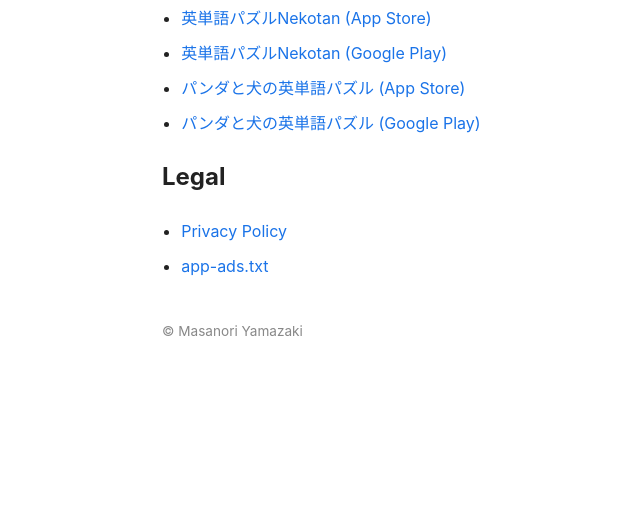
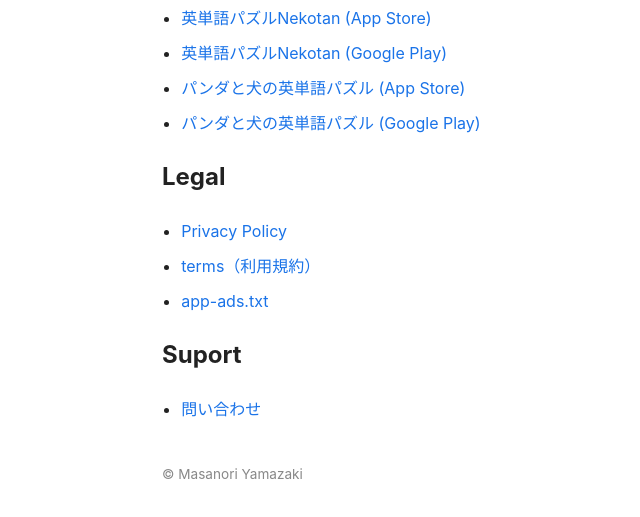
Before and after one commit to yamazaki0305/yamazaki0305.github.io, a plain HTML site: page index.html in a window 1280 px wide. Shown: the part 217-734 px from the top of the page, without its empty margins (158-798 px from the left). Drawn offline with Linux system fonts and the light colour scheme.

Commit message:
Add support section with contact link

```diff
--- a/index.html
+++ b/index.html
@@ -37,7 +37,13 @@
   <h2>Legal</h2>
   <ul>
     <li><a href="https://yamazaki1.webnode.jp/gameprivacypolicy/">Privacy Policy</a></li>
+    <li><a href="https://yamazaki1.webnode.jp/terms/">terms（利用規約）</a></li>
     <li><a href="/app-ads.txt">app-ads.txt</a></li>
+  </ul>
+
+  <h2>Suport</h2>
+  <ul>
+    <li><a href="https://yamazaki1.webnode.jp/conactus/">問い合わせ</a></li>
   </ul>
 
   <footer>
```
